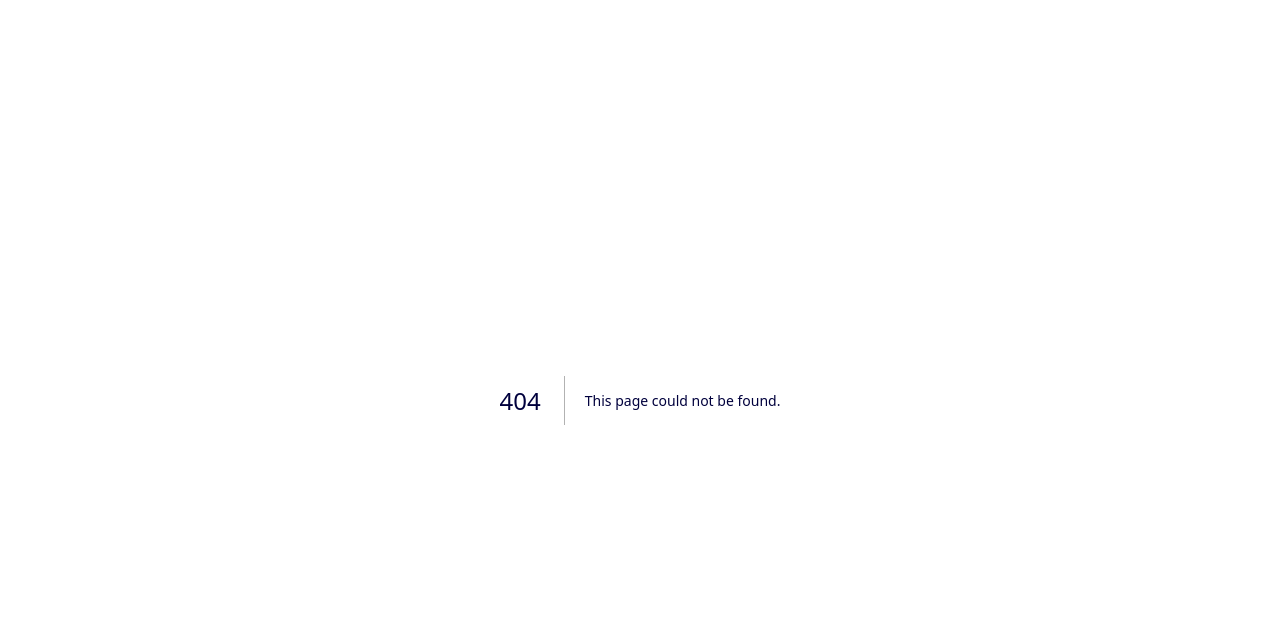
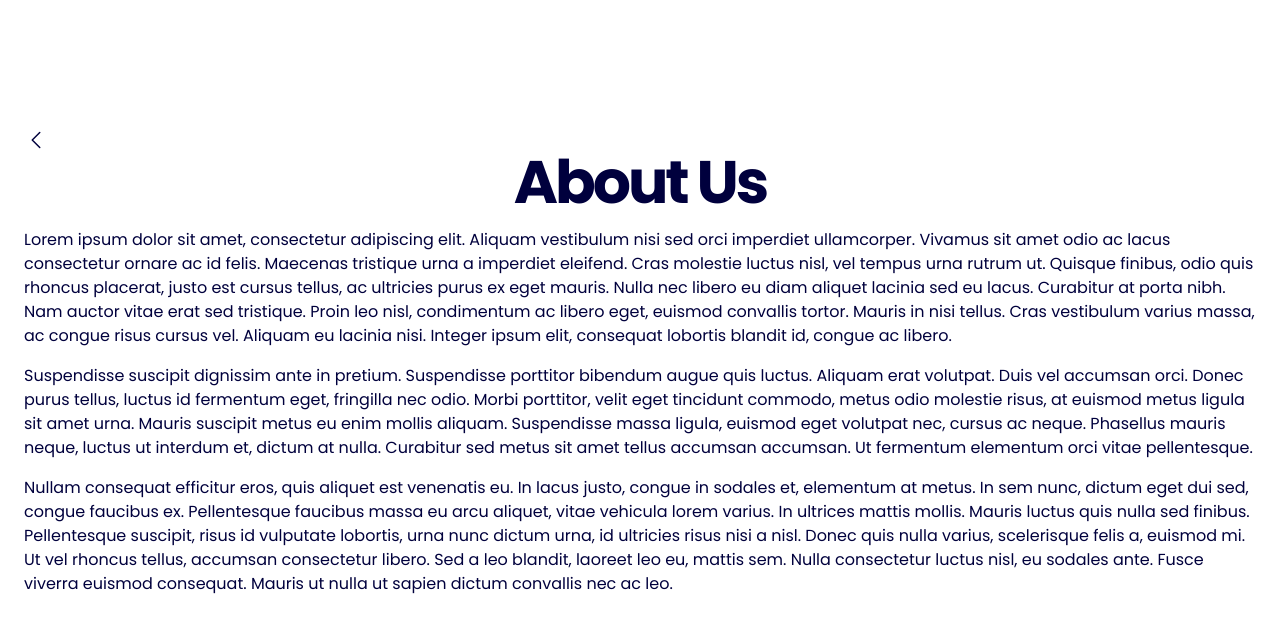
Before and after one commit to marktipton/atlas-nextjs, a Next.js app: page /about in a window 1280 px wide. Before the commit this address had no page. Shown: the top 632 px of the page. Built offline with nearby package versions, Linux system fonts and the light colour scheme.

Commit message:
added about page

```diff
--- /dev/null
+++ b/app/about/page.tsx
@@ -0,0 +1,59 @@
+import { ChevronLeftIcon } from "@heroicons/react/24/outline";
+
+export default function Page() {
+  return (
+    <main className="w-screen py-12 md:py-24 lg:py-32 flex flex-col items-center justify-center">
+      <div className="container px-4 md:px-6">
+        <a href={"/"}>
+          <ChevronLeftIcon className="h-6 w-6 " />
+        </a>
+        <div className="flex flex-col gap-4 items-center">
+          <h1 className="text-3xl font-bold tracking-tighter sm:text-4xl md:text-5xl xl:text-6xl">
+            About Us
+          </h1>
+
+          <p>
+            Lorem ipsum dolor sit amet, consectetur adipiscing elit. Aliquam
+            vestibulum nisi sed orci imperdiet ullamcorper. Vivamus sit amet
+            odio ac lacus consectetur ornare ac id felis. Maecenas tristique
+            urna a imperdiet eleifend. Cras molestie luctus nisl, vel tempus
+            urna rutrum ut. Quisque finibus, odio quis rhoncus placerat, justo
+            est cursus tellus, ac ultricies purus ex eget mauris. Nulla nec
+            libero eu diam aliquet lacinia sed eu lacus. Curabitur at porta
+            nibh. Nam auctor vitae erat sed tristique. Proin leo nisl,
+            condimentum ac libero eget, euismod convallis tortor. Mauris in nisi
+            tellus. Cras vestibulum varius massa, ac congue risus cursus vel.
+            Aliquam eu lacinia nisi. Integer ipsum elit, consequat lobortis
+            blandit id, congue ac libero.
+          </p>
+          <p>
+            Suspendisse suscipit dignissim ante in pretium. Suspendisse
+            porttitor bibendum augue quis luctus. Aliquam erat volutpat. Duis
+            vel accumsan orci. Donec purus tellus, luctus id fermentum eget,
+            fringilla nec odio. Morbi porttitor, velit eget tincidunt commodo,
+            metus odio molestie risus, at euismod metus ligula sit amet urna.
+            Mauris suscipit metus eu enim mollis aliquam. Suspendisse massa
+            ligula, euismod eget volutpat nec, cursus ac neque. Phasellus mauris
+            neque, luctus ut interdum et, dictum at nulla. Curabitur sed metus
+            sit amet tellus accumsan accumsan. Ut fermentum elementum orci vitae
+            pellentesque.
+          </p>
+
+          <p>
+            Nullam consequat efficitur eros, quis aliquet est venenatis eu. In
+            lacus justo, congue in sodales et, elementum at metus. In sem nunc,
+            dictum eget dui sed, congue faucibus ex. Pellentesque faucibus massa
+            eu arcu aliquet, vitae vehicula lorem varius. In ultrices mattis
+            mollis. Mauris luctus quis nulla sed finibus. Pellentesque suscipit,
+            risus id vulputate lobortis, urna nunc dictum urna, id ultricies
+            risus nisi a nisl. Donec quis nulla varius, scelerisque felis a,
+            euismod mi. Ut vel rhoncus tellus, accumsan consectetur libero. Sed
+            a leo blandit, laoreet leo eu, mattis sem. Nulla consectetur luctus
+            nisl, eu sodales ante. Fusce viverra euismod consequat. Mauris ut
+            nulla ut sapien dictum convallis nec ac leo.
+          </p>
+        </div>
+      </div>
+    </main>
+  );
+}
```
